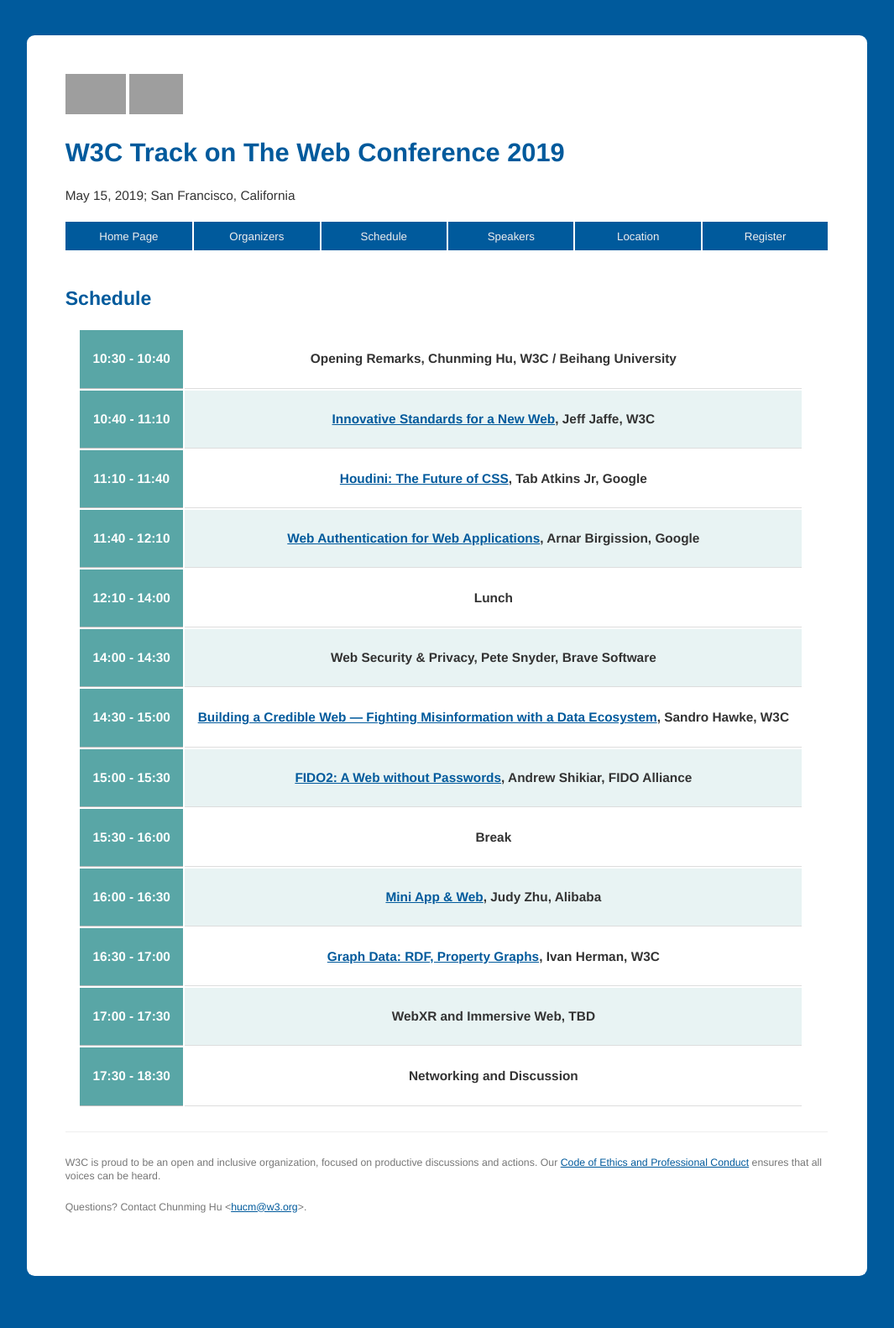
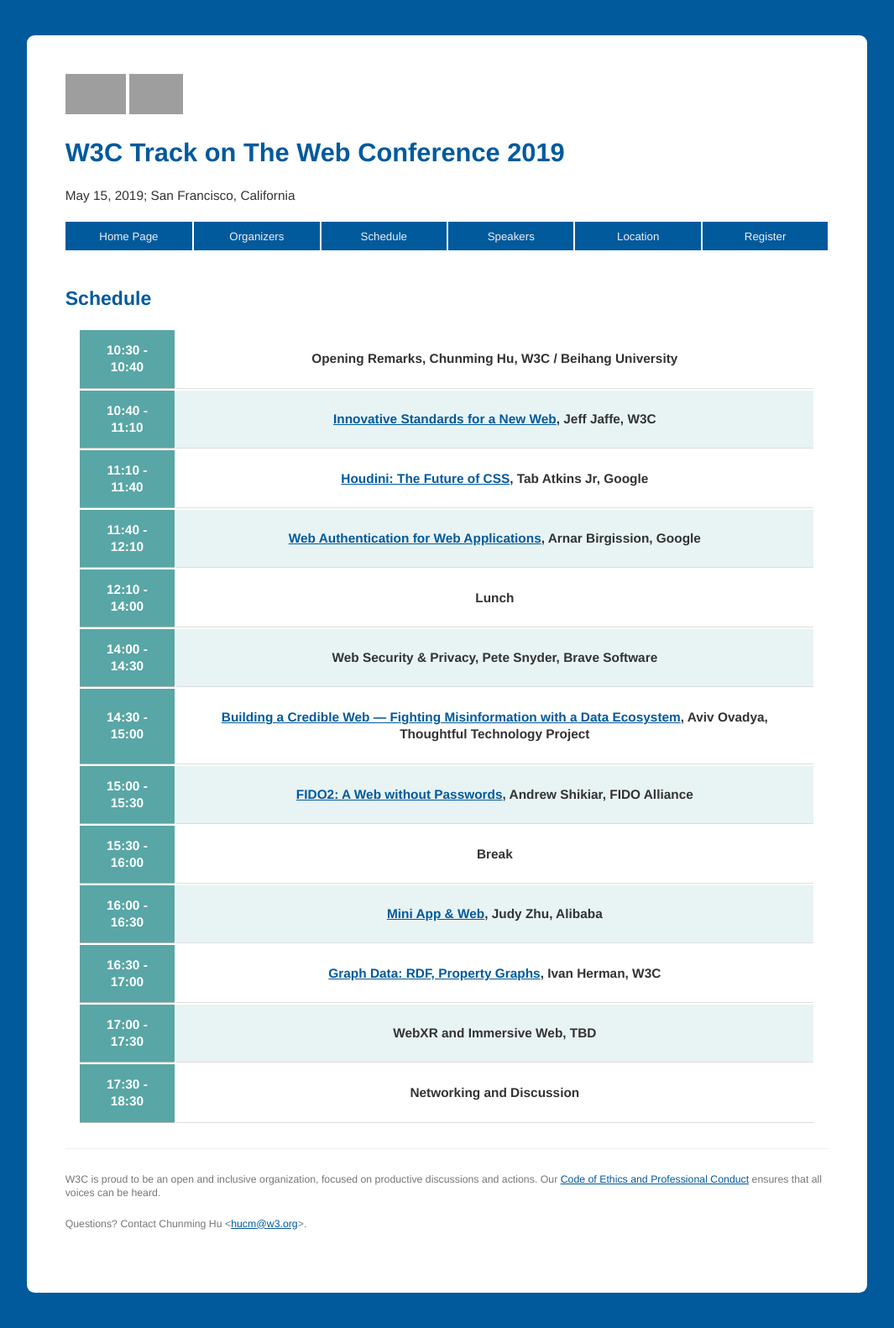
Before and after one commit to w3c/w3c-track-2019, a Jekyll site: the page built from schedule.md, in a window 1280 px wide. Shown: the whole page at 84% size, without its empty margins (108-1173 px from the left). Built offline with Jekyll 4.4.1, drawn with Linux system fonts in a browser that asks for light colours; our own code applies the rules of GitHub Pages for plain Markdown files; grey boxes are pictures that could not be loaded.

Commit message:
Update schedule.md

```diff
--- a/schedule.md
+++ b/schedule.md
@@ -44,7 +44,7 @@ layout: home
     <tr>
         <th>14:30 - 15:00</th>
         <td>
-            <p class="session-title"><a href="speakers.html#sandro">Building a Credible Web — Fighting Misinformation with a Data Ecosystem</a>, Sandro Hawke, W3C</p>
+            <p class="session-title"><a href="speakers.html#aviv">Building a Credible Web — Fighting Misinformation with a Data Ecosystem</a>, Aviv Ovadya, Thoughtful Technology Project</p>
         </td>
     </tr>
     <tr>
```
